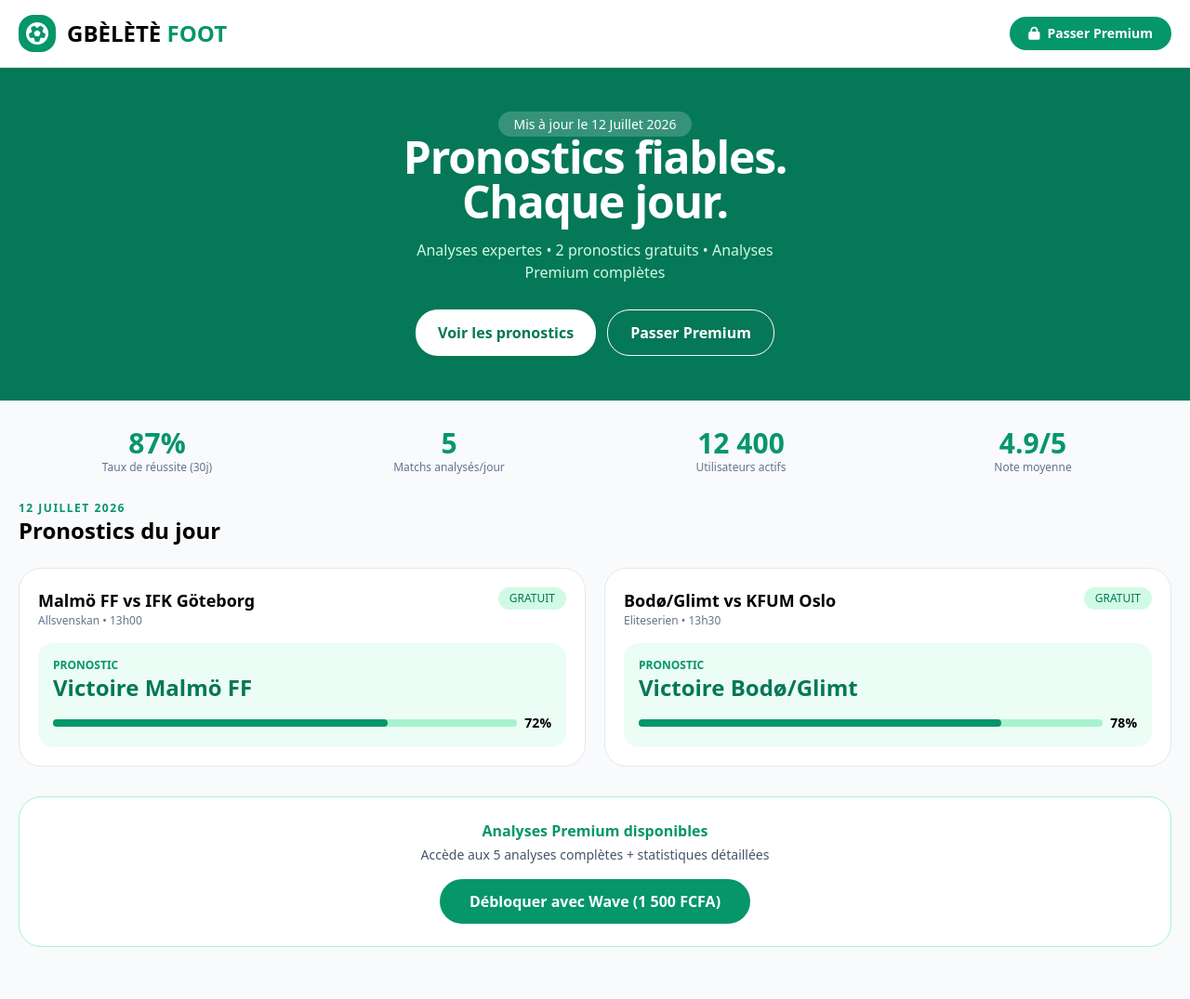
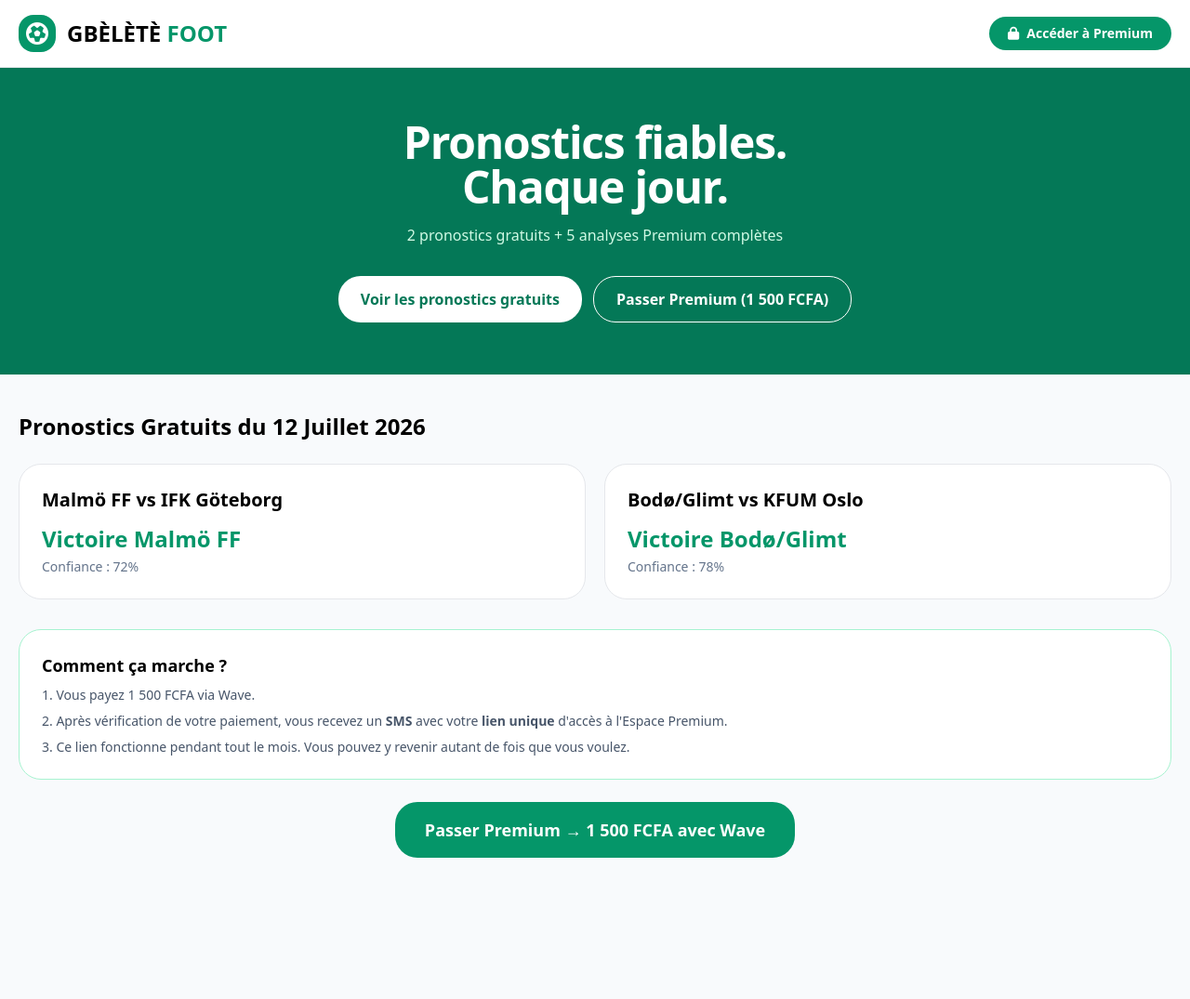
Before and after one commit to berobleangek-max/gbelete-football-pronostics, a plain HTML site: page index.html in a window 1280 px wide. Shown: the whole page at 93% size. After the commit the page ends 963 px from the top, so only its background shows below. Drawn offline with nearby package versions, Linux system fonts and the light colour scheme.

Commit message:
Add files via upload

```diff
--- a/index.html
+++ b/index.html
@@ -6,13 +6,9 @@
     <title>GBÈLÈTÈ FOOTBALL PRONOSTICS</title>
     <script src="https://cdn.tailwindcss.com"></script>
     <link rel="stylesheet" href="https://cdnjs.cloudflare.com/ajax/libs/font-awesome/6.5.1/css/all.min.css">
-    <style>
-        body { font-family: system-ui, -apple-system, sans-serif; }
-    </style>
 </head>
 <body class="bg-slate-50">
-    <!-- Navbar -->
-    <nav class="bg-white border-b sticky top-0 z-50">
+    <nav class="bg-white border-b">
         <div class="max-w-screen-xl mx-auto px-5 py-4 flex justify-between items-center">
             <div class="flex items-center gap-x-3">
                 <div class="w-10 h-10 bg-emerald-600 rounded-2xl flex items-center justify-center">
@@ -20,99 +16,58 @@
                 </div>
                 <span class="font-bold text-2xl">GBÈLÈTÈ <span class="text-emerald-600">FOOT</span></span>
             </div>
-            <button onclick="goToWave()" class="px-5 py-2 bg-emerald-600 text-white font-bold rounded-3xl text-sm flex items-center gap-x-2">
+            <button onclick="window.location.href='premium.html'"
+                    class="px-5 py-2 bg-emerald-600 text-white font-bold rounded-3xl text-sm flex items-center gap-x-2">
                 <i class="fa-solid fa-lock"></i>
-                <span>Passer Premium</span>
+                <span>Accéder à Premium</span>
             </button>
         </div>
     </nav>
 
-    <!-- Hero -->
-    <div class="bg-emerald-700 text-white py-12 px-5">
-        <div class="max-w-screen-xl mx-auto text-center">
-            <div class="inline px-4 py-1 bg-white/20 rounded-full text-sm mb-4">Mis à jour le 12 Juillet 2026</div>
-            <h1 class="text-5xl font-bold tracking-tight mb-4">Pronostics fiables.<br>Chaque jour.</h1>
-            <p class="text-emerald-100 max-w-md mx-auto">Analyses expertes • 2 pronostics gratuits • Analyses Premium complètes</p>
+    <div class="bg-emerald-700 text-white py-14 px-5 text-center">
+        <h1 class="text-5xl font-bold tracking-tight mb-4">Pronostics fiables.<br>Chaque jour.</h1>
+        <p class="text-emerald-100 max-w-md mx-auto mb-8">2 pronostics gratuits + 5 analyses Premium complètes</p>
 
-            <div class="mt-7 flex justify-center gap-3">
-                <button onclick="document.getElementById('pronostics').scrollIntoView({behavior:'smooth'})"
-                        class="px-6 py-3 bg-white text-emerald-700 font-bold rounded-3xl">Voir les pronostics</button>
-                <button onclick="goToWave()" class="px-6 py-3 border border-white text-white font-bold rounded-3xl">Passer Premium</button>
-            </div>
+        <div class="flex justify-center gap-3">
+            <button onclick="document.getElementById('pronostics').scrollIntoView({behavior:'smooth'})"
+                    class="px-6 py-3 bg-white text-emerald-700 font-bold rounded-3xl">Voir les pronostics gratuits</button>
+            <button onclick="window.location.href='premium.html'"
+                    class="px-6 py-3 border border-white text-white font-bold rounded-3xl">Passer Premium (1 500 FCFA)</button>
         </div>
     </div>
 
-    <!-- Stats -->
-    <div class="max-w-screen-xl mx-auto px-5 py-7 grid grid-cols-2 md:grid-cols-4 gap-4 text-center">
-        <div><div class="text-3xl font-bold text-emerald-600">87%</div><div class="text-xs text-slate-500">Taux de réussite (30j)</div></div>
-        <div><div class="text-3xl font-bold text-emerald-600">5</div><div class="text-xs text-slate-500">Matchs analysés/jour</div></div>
-        <div><div class="text-3xl font-bold text-emerald-600">12 400</div><div class="text-xs text-slate-500">Utilisateurs actifs</div></div>
-        <div><div class="text-3xl font-bold text-emerald-600">4.9/5</div><div class="text-xs text-slate-500">Note moyenne</div></div>
-    </div>
-
-    <!-- Pronostics -->
-    <div id="pronostics" class="max-w-screen-xl mx-auto px-5 pb-14">
-        <div class="mb-6">
-            <div class="text-emerald-600 text-xs font-bold tracking-[1.5px]">12 JUILLET 2026</div>
-            <div class="text-2xl font-bold">Pronostics du jour</div>
-        </div>
+    <div id="pronostics" class="max-w-screen-xl mx-auto px-5 py-10">
+        <h2 class="text-2xl font-bold mb-6">Pronostics Gratuits du 12 Juillet 2026</h2>
 
         <div class="grid md:grid-cols-2 gap-5">
-            <!-- Gratuit 1 -->
-            <div class="bg-white border rounded-3xl p-5">
-                <div class="flex justify-between items-start">
-                    <div>
-                        <div class="font-bold text-lg">Malmö FF vs IFK Göteborg</div>
-                        <div class="text-xs text-slate-500">Allsvenskan • 13h00</div>
-                    </div>
-                    <span class="px-3 py-1 text-xs bg-emerald-100 text-emerald-700 rounded-full">GRATUIT</span>
-                </div>
-                <div class="mt-4 p-4 bg-emerald-50 rounded-2xl">
-                    <div class="text-emerald-600 text-xs font-bold">PRONOSTIC</div>
-                    <div class="font-bold text-2xl text-emerald-700">Victoire Malmö FF</div>
-                    <div class="mt-3">
-                        <div class="flex items-center gap-2 text-sm">
-                            <div class="flex-1 h-2 bg-emerald-200 rounded-full"><div class="h-2 bg-emerald-600 rounded-full w-[72%]"></div></div>
-                            <span class="font-bold">72%</span>
-                        </div>
-                    </div>
-                </div>
+            <div class="bg-white border rounded-3xl p-6">
+                <div class="font-bold text-xl">Malmö FF vs IFK Göteborg</div>
+                <div class="text-emerald-600 font-bold mt-3 text-2xl">Victoire Malmö FF</div>
+                <div class="text-sm text-slate-500 mt-1">Confiance : 72%</div>
             </div>
 
-            <!-- Gratuit 2 -->
-            <div class="bg-white border rounded-3xl p-5">
-                <div class="flex justify-between items-start">
-                    <div>
-                        <div class="font-bold text-lg">Bodø/Glimt vs KFUM Oslo</div>
-                        <div class="text-xs text-slate-500">Eliteserien • 13h30</div>
-                    </div>
-                    <span class="px-3 py-1 text-xs bg-emerald-100 text-emerald-700 rounded-full">GRATUIT</span>
-                </div>
-                <div class="mt-4 p-4 bg-emerald-50 rounded-2xl">
-                    <div class="text-emerald-600 text-xs font-bold">PRONOSTIC</div>
-                    <div class="font-bold text-2xl text-emerald-700">Victoire Bodø/Glimt</div>
-                    <div class="mt-3">
-                        <div class="flex items-center gap-2 text-sm">
-                            <div class="flex-1 h-2 bg-emerald-200 rounded-full"><div class="h-2 bg-emerald-600 rounded-full w-[78%]"></div></div>
-                            <span class="font-bold">78%</span>
-                        </div>
-                    </div>
-                </div>
+            <div class="bg-white border rounded-3xl p-6">
+                <div class="font-bold text-xl">Bodø/Glimt vs KFUM Oslo</div>
+                <div class="text-emerald-600 font-bold mt-3 text-2xl">Victoire Bodø/Glimt</div>
+                <div class="text-sm text-slate-500 mt-1">Confiance : 78%</div>
             </div>
         </div>
 
-        <!-- Premium teaser -->
-        <div class="mt-8 bg-white border border-emerald-200 rounded-3xl p-6 text-center">
-            <div class="text-emerald-600 font-bold mb-1">Analyses Premium disponibles</div>
-            <div class="text-sm text-slate-600 mb-4">Accède aux 5 analyses complètes + statistiques détaillées</div>
-            <button onclick="goToWave()" class="px-8 py-3 bg-emerald-600 text-white font-bold rounded-3xl">Débloquer avec Wave (1 500 FCFA)</button>
+        <div class="mt-8 bg-white border border-emerald-200 rounded-3xl p-6">
+            <div class="font-bold text-lg mb-2">Comment ça marche ?</div>
+            <div class="text-sm text-slate-600 space-y-2">
+                <p>1. Vous payez 1 500 FCFA via Wave.</p>
+                <p>2. Après vérification de votre paiement, vous recevez un <strong>SMS</strong> avec votre <strong>lien unique</strong> d'accès à l'Espace Premium.</p>
+                <p>3. Ce lien fonctionne pendant tout le mois. Vous pouvez y revenir autant de fois que vous voulez.</p>
+            </div>
+        </div>
+
+        <div class="mt-6 text-center">
+            <button onclick="window.location.href='premium.html'"
+                    class="px-8 py-4 bg-emerald-600 text-white font-bold rounded-3xl text-lg">
+                Passer Premium → 1 500 FCFA avec Wave
+            </button>
         </div>
     </div>
-
-    <script>
-        function goToWave() {
-            window.open("https://pay.wave.com/m/M_ci_ZlNUhRHLcNKA/c/ci/?amount=1500", "_blank");
-        }
-    </script>
 </body>
 </html>
```
